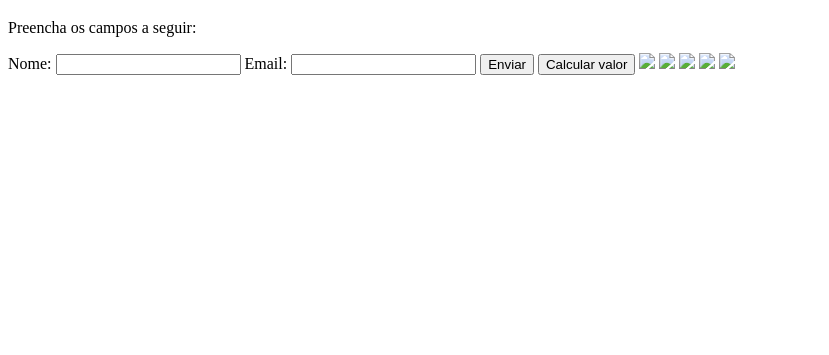
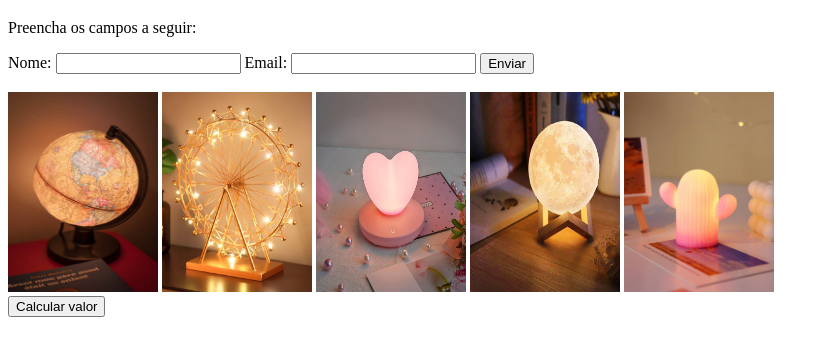
Before and after one commit to nathaliabrazk/Sistema-de-Orcamento, a plain HTML site: page index.html in a window 1280 px wide. Shown: the part 61-416 px from the top of the page, without its empty margins (0-829 px from the left). Drawn offline with Linux system fonts and the light colour scheme.

Commit message:
adição de imagens

```diff
--- a/index.html
+++ b/index.html
@@ -4,7 +4,7 @@
 <head>
     <meta charset="UTF-8">
     <meta name="viewport" content="width=device-width, initial-scale=1.0">
-    <title>Exemplo de conexão com banco de dados</title>
+    <title>Cadastro de produtos</title>
 </head>
 <body>
 
@@ -17,13 +17,18 @@
         <label for = "email">Email:</label>
         <input type = "text" id = "email" name = "email">
         <input type = "submit" value = "Enviar">
+            <br>
+                <br>
+        <!--Inserção da imagens -->
+        <img src = "_.jpeg" height="200" width="150">
+        <img src = "283_38R$ _Luminária De Mesa Giratória, Decoração Criativa, Em Ferro, Estilo Nórdico, Para Decoração De Casa E Sala De Estar - Luminárias De Mesa - AliExpress.jpeg" height="200" width="150">
+        <img src = "𝚍 𝚛 𝚎 𝚊 𝚖 𝚐 𝚕 𝚘.jpeg" height="200" width="150">
+        <img src = "Décor Astrológica_ Como adicionar um toque místico e trazer para sua casa essa tendência de decoração - FTCMAG.jpeg" height="200" width="150">
+        <img src = "Luz noturna em forma de cacto.jpeg" height="200" width="150">
+            <br>
+        <input type = "submit" value = "Calcular valor">
 
-        <input type = "submit" value = "Calcular valor">
-        <img src = "_.jpeg">
-        <img src = "283_38R$ _Luminária De Mesa Giratória, Decoração Criativa, Em Ferro, Estilo Nórdico, Para Decoração De Casa E Sala De Estar - Luminárias De Mesa - AliExpress.jpeg">
-        <img src = "Décor Astrológica_ Como adicionar um toque místico e trazer para sua casa essa tendência de decoração - FTCMAG.jpeg">
-        <img src = "𝚍 𝚛 𝚎 𝚊 𝚖 𝚐 𝚕 𝚘.jpeg">
-        <img src = "Luz noturna em forma de cacto.jpeg">
+
     </form>
 
     <script>
@@ -31,6 +36,7 @@
             event.preventDefault();
             var Nome = document.getElementById("nome").value;
             var Email = document.getElementById("email").value;
+            var Calcular = document.getElementById("calcular").value;
 
             /* Construindo string para passar parâmetros para o servidor (.JS)*/
 
```
Also changed, not shown: 283_38R$ _Luminária De Mesa Giratória, Decoração Criativa, Em Ferro, Estilo Nórdico, Para Decoração De Casa E Sala De Estar - Luminárias De Mesa - AliExpress.jpeg (added), Décor Astrológica_ Como adicionar um toque místico e trazer para sua casa essa tendência de decoração - FTCMAG.jpeg (added), Luz noturna em forma de cacto.jpeg (added), _.jpeg (added), 𝚍 𝚛 𝚎 𝚊 𝚖 𝚐 𝚕 𝚘.jpeg (added).
